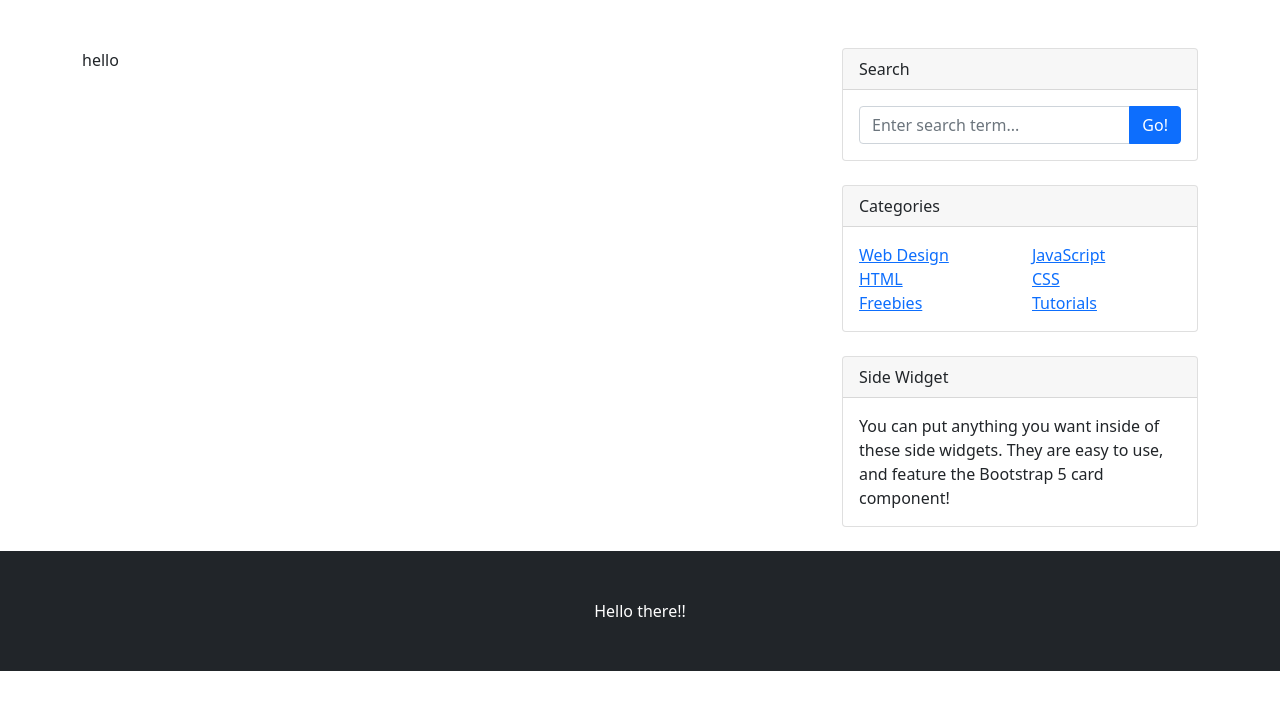
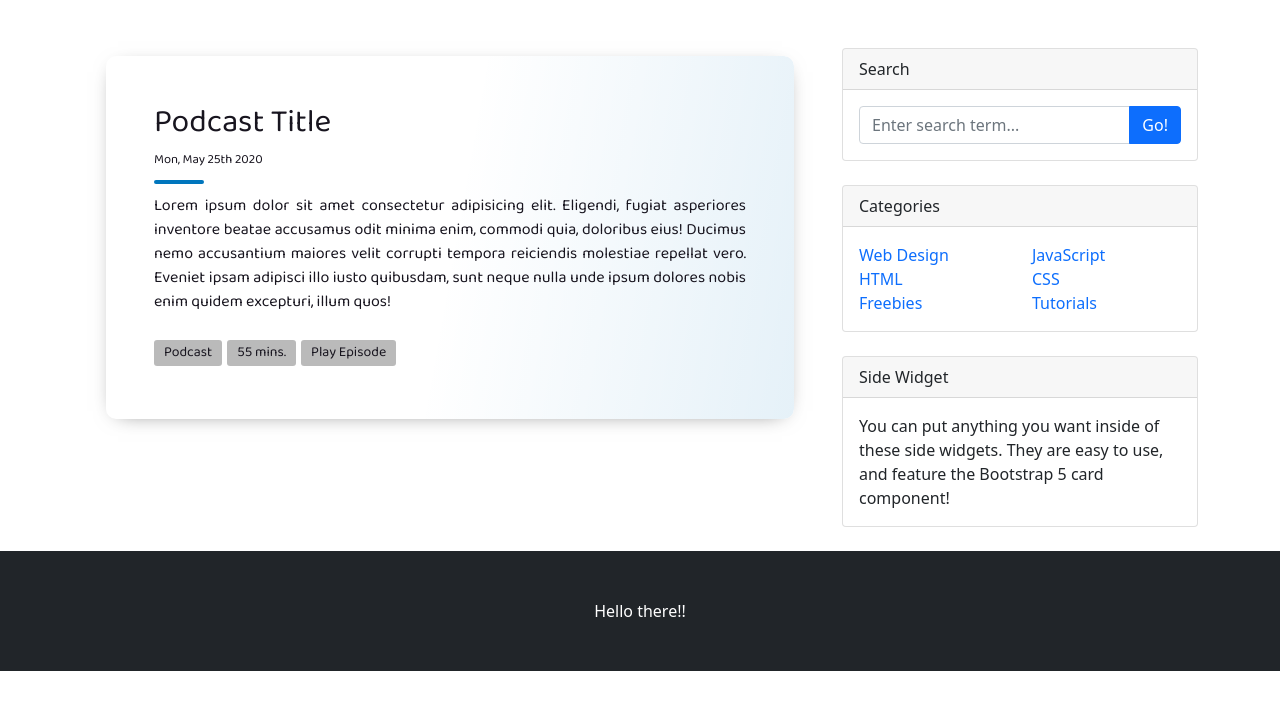
Before and after one commit to Tanishk-Sharma/My-Django-Blog, a Django app: page /posts/all in a window 1280 px wide. Shown: the part 56-766 px from the top of the page. Run offline with Django 3.2, Linux system fonts and the light colour scheme; some libraries are stand-ins or nearby versions.

Commit message:
created few templates

```diff
--- /dev/null
+++ b/posts/static/all_posts.css
@@ -0,0 +1,213 @@
+@import url("https://fonts.googleapis.com/css2?family=Baloo+2&display=swap");
+/* This pen */
+body .light {
+  font-family: "Baloo 2", cursive;
+  font-size: 16px;
+  color: #ffffff;
+  text-rendering: optimizeLegibility;
+  font-weight: initial;
+}
+
+a, a:hover {
+  text-decoration: none;
+  transition: color 0.3s ease-in-out;
+}
+
+/* Cards */
+.postcard {
+  flex-wrap: wrap;
+  display: flex;
+  box-shadow: 0 4px 21px -12px rgba(0, 0, 0, 0.66);
+  border-radius: 10px;
+  margin: 0 0 2rem 0;
+  overflow: hidden;
+  position: relative;
+  color: #ffffff;
+}
+
+.postcard .t-dark {
+  color: #18151f;
+}
+
+.postcard a {
+  color: inherit;
+}
+
+.postcard h1, .postcard .h1 {
+  margin-bottom: 0.5rem;
+  font-weight: 500;
+  line-height: 1.2;
+}
+
+.postcard .small {
+  font-size: 80%;
+}
+
+.postcard .postcard__title {
+  font-size: 1.75rem;
+}
+
+.postcard .postcard__img {
+  max-height: 180px;
+  width: 100%;
+  object-fit: cover;
+  position: relative;
+}
+
+.postcard .postcard__img_link {
+  display: contents;
+}
+
+.postcard .postcard__bar {
+  width: 50px;
+  height: 10px;
+  margin: 10px 0;
+  border-radius: 5px;
+  background-color: #424242;
+  transition: width 0.2s ease;
+}
+
+.postcard .postcard__text {
+  padding: 1.5rem;
+  position: relative;
+  display: flex;
+  flex-direction: column;
+}
+
+.postcard .postcard__preview-txt {
+  overflow: hidden;
+  text-overflow: ellipsis;
+  text-align: justify;
+  height: 100%;
+}
+
+.postcard .postcard__tagbox {
+  display: flex;
+  flex-flow: row wrap;
+  font-size: 14px;
+  margin: 20px 0 0 0;
+  padding: 0;
+  justify-content: center;
+}
+
+.postcard .postcard__tagbox .tag__item {
+  display: inline-block;
+  background: rgba(83, 83, 83, 0.4);
+  border-radius: 3px;
+  padding: 2.5px 10px;
+  margin: 0 5px 5px 0;
+  cursor: default;
+  user-select: none;
+  transition: background-color 0.3s;
+}
+
+.postcard .postcard__tagbox .tag__item:hover {
+  background: rgba(83, 83, 83, 0.8);
+}
+
+.postcard:before {
+  content: "";
+  position: absolute;
+  top: 0;
+  right: 0;
+  bottom: 0;
+  left: 0;
+  background-image: linear-gradient(-70deg, #424242, transparent 50%);
+  opacity: 1;
+  border-radius: 10px;
+}
+
+.postcard:hover .postcard__bar {
+  width: 100px;
+}
+
+@media screen and (min-width: 769px) {
+  .postcard {
+    flex-wrap: inherit;
+  }
+  .postcard .postcard__title {
+    font-size: 2rem;
+  }
+  .postcard .postcard__tagbox {
+    justify-content: start;
+  }
+  .postcard .postcard__img {
+    max-width: 300px;
+    max-height: 100%;
+    transition: transform 0.3s ease;
+  }
+  .postcard .postcard__text {
+    padding: 3rem;
+    width: 100%;
+  }
+  .postcard .media.postcard__text:before {
+    content: "";
+    position: absolute;
+    display: block;
+    background: #18151f;
+    top: -20%;
+    height: 130%;
+    width: 55px;
+  }
+  .postcard:hover .postcard__img {
+    transform: scale(1.1);
+  }
+  .postcard:nth-child(2n+1) {
+    flex-direction: row;
+  }
+  .postcard:nth-child(2n+0) {
+    flex-direction: row-reverse;
+  }
+  .postcard:nth-child(2n+1) .postcard__text::before {
+    left: -12px !important;
+    transform: rotate(4deg);
+  }
+  .postcard:nth-child(2n+0) .postcard__text::before {
+    right: -12px !important;
+    transform: rotate(-4deg);
+  }
+}
+
+@media screen and (min-width: 1024px) {
+  .postcard__text {
+    padding: 2rem 3.5rem;
+  }
+  .postcard__text:before {
+    content: "";
+    position: absolute;
+    display: block;
+    top: -20%;
+    height: 130%;
+    width: 55px;
+  }
+
+}
+/* COLORS */
+.postcard .postcard__tagbox .blue.play:hover {
+  background: #0076bd;
+}
+
+.blue .postcard__title:hover {
+  color: #0076bd;
+}
+
+.blue .postcard__bar {
+  background-color: #0076bd;
+}
+
+.blue::before {
+  background-image: linear-gradient(-30deg, rgba(0, 118, 189, 0.1), transparent 50%);
+}
+
+.blue:nth-child(2n)::before {
+  background-image: linear-gradient(30deg, rgba(0, 118, 189, 0.1), transparent 50%);
+}
+
+@media screen and (min-width: 769px) {
+  .blue::before {
+    background-image: linear-gradient(-80deg, rgba(0, 118, 189, 0.1), transparent 50%);
+  }
+  .blue:nth-child(2n)::before {
+    background-image: linear-gradient(80deg, rgba(0, 118, 189, 0.1), transparent 50%);
+  }
+}
--- a/posts/templates/all_posts.html
+++ b/posts/templates/all_posts.html
@@ -1,11 +1,40 @@
 {% extends 'base.html' %}
 {% load static %}
 
-{% block head %}{% endblock %}
+{% block head %}
+<link href="{% static 'all_posts.css' %}" rel="stylesheet" />
+{% endblock %}
 
 {% block body %}
 
-hello
+
+
+<div class="light">
+	<main class="container py-2">
+		<article class="postcard light blue">
+			<a class="postcard__img_link" href="#">
+				<!--<img class="postcard__img" src="https://picsum.photos/1000/1000" alt="Image Title" />-->
+			</a>
+			<div class="postcard__text t-dark">
+				<h1 class="postcard__title blue"><a href="#">Podcast Title</a></h1>
+				<div class="postcard__subtitle small">
+					<time datetime="2020-05-25 12:00:00">
+						<i class="fas fa-calendar-alt mr-2"></i>Mon, May 25th 2020
+					</time>
+				</div>
+				<div class="postcard__bar"></div>
+				<div class="postcard__preview-txt">Lorem ipsum dolor sit amet consectetur adipisicing elit. Eligendi, fugiat asperiores inventore beatae accusamus odit minima enim, commodi quia, doloribus eius! Ducimus nemo accusantium maiores velit corrupti tempora reiciendis molestiae repellat vero. Eveniet ipsam adipisci illo iusto quibusdam, sunt neque nulla unde ipsum dolores nobis enim quidem excepturi, illum quos!</div>
+				<ul class="postcard__tagbox">
+					<li class="tag__item"><i class="fas fa-tag mr-2"></i>Podcast</li>
+					<li class="tag__item"><i class="fas fa-clock mr-2"></i>55 mins.</li>
+					<li class="tag__item play blue">
+						<a href="#"><i class="fas fa-play mr-2"></i>Play Episode</a>
+					</li>
+				</ul>
+			</div>
+		</article>
+	</main>
+</div>
 
 {% endblock %}
 
--- a/posts/urls.py
+++ b/posts/urls.py
@@ -6,6 +6,8 @@ from django.conf.urls.static import static
 
 urlpatterns = [
     path('all', views.all_posts, name='all_posts'),
+    path('view/test_post', views.view_post_test, name='view_post'),
+
 ]
 
 
--- a/posts/views.py
+++ b/posts/views.py
@@ -4,3 +4,6 @@ from django.http import HttpResponse
 
 def all_posts(request):
     return render(request, 'all_posts.html')
+
+def view_post_test(request):
+    return render(request, 'view_post.html')
```
Also changed, not shown: posts/templates/comments_section.html (added, +42 -0 lines), posts/templates/view_post.html (added, +35 -0 lines), blog/static/css/styles.css, 2 other files.
